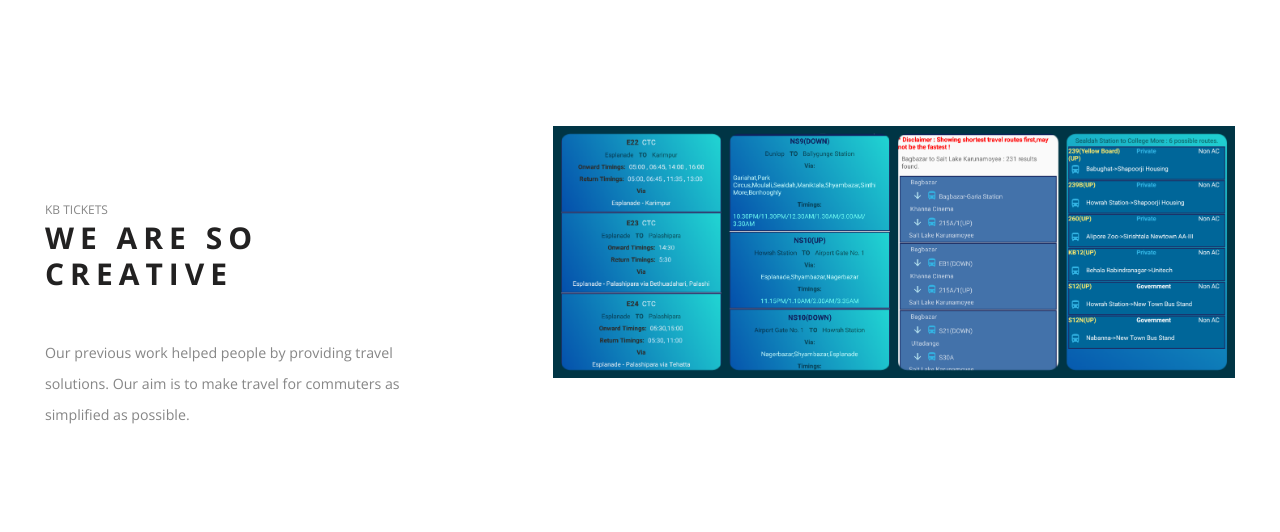
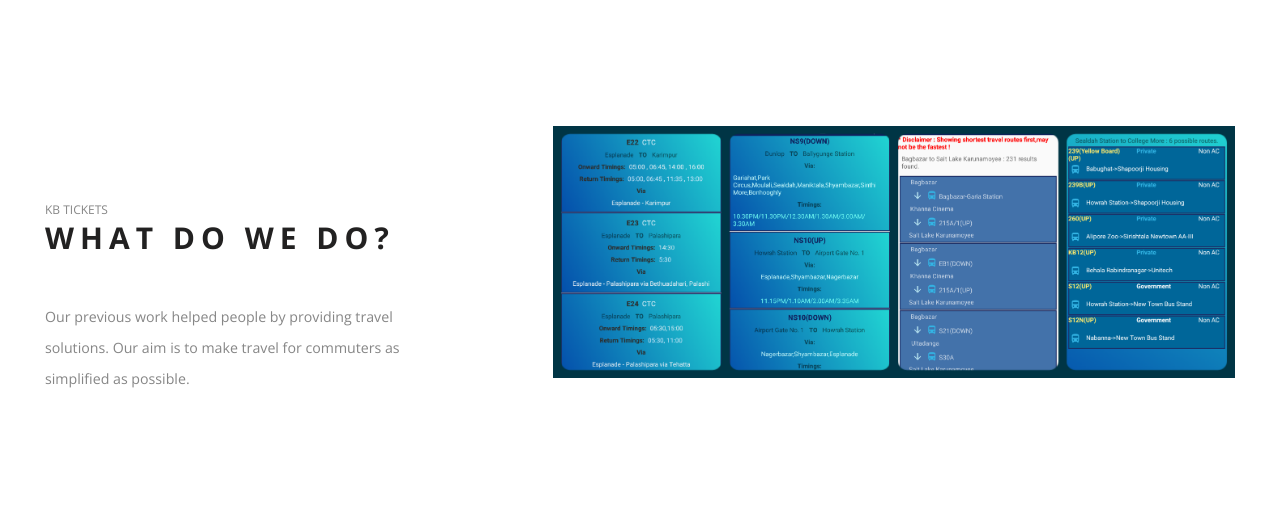
Before and after one commit to subhadeepkundu/kbtickets, a PHP site: page / in a window 1280 px wide. Shown: the part 804-1336 px from the top of the page. Run offline with PHP 8.4, Linux system fonts and the light colour scheme.

Commit message:
minor design changes

```diff
--- a/about.php
+++ b/about.php
@@ -87,7 +87,7 @@ $email= $_SESSION["email"]; $results = mysqli_query($conn, "SELECT * FROM custom
 			<div class="row">
 				<div class="col-xl-4 intro-text">
 					<span class="sp-sub-title">KB TICKETS</span>
-					<h3 class="sp-title">We are so Creative</h3>
+					<h3 class="sp-title">What do we do?</h3>
 					<p>Our previous work helped people by providing travel solutions. Our aim is to make travel for commuters as simplified as possible.</p>
 
 				</div>
--- a/index.php
+++ b/index.php
@@ -88,7 +88,7 @@ $email= $_SESSION["email"]; $results = mysqli_query($conn, "SELECT * FROM custom
 			<div class="row">
 				<div class="col-xl-4 intro-text">
 					<span class="sp-sub-title">KB Tickets</span>
-					<h3 class="sp-title">We are so Creative</h3>
+					<h3 class="sp-title">What do we do?</h3>
 					<p>Our previous work helped people by providing travel solutions. Our aim is to make travel for commuters as simplified as possible.</p>
 				</div>
 				<div class="col-xl-7 offset-xl-1">
```
Also changed, not shown: img/headers-bg/1.jpg, img/headers-bg/4.jpg.
